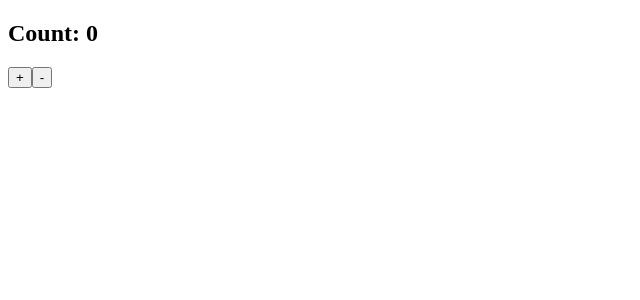
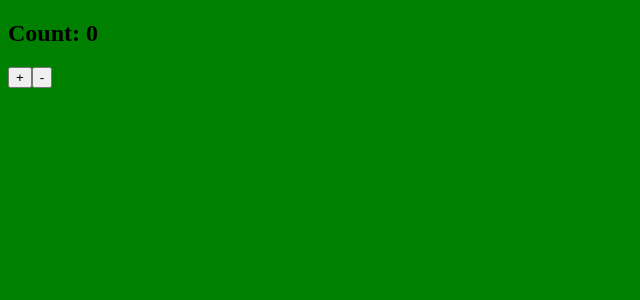
Before and after one commit to andreapavia/egghead-wepback-course, a React app: page / in a window 1280 px wide. Shown: the top 300 px of the page, without its empty margins (0-640 px from the left). Built offline with nearby package versions, Linux system fonts and the light colour scheme.

Commit message:
add css and sass loaders

```diff
--- a/package.json
+++ b/package.json
@@ -17,7 +17,11 @@
     "@babel/preset-env": "^7.4.4",
     "@babel/preset-react": "^7.0.0",
     "babel-loader": "^8.0.6",
+    "css-loader": "^2.1.1",
     "html-webpack-plugin": "^3.2.0",
+    "node-sass": "^4.12.0",
+    "sass-loader": "^7.1.0",
+    "style-loader": "^0.23.1",
     "webpack": "^4.31.0",
     "webpack-cli": "^3.3.2",
     "webpack-dev-server": "^3.4.1",
--- a/src/index.js
+++ b/src/index.js
@@ -3,4 +3,6 @@
 
 import App from './App'
 
+import './styles.scss'
+
 ReactDOM.render(<App />, document.getElementById('root'));
--- /dev/null
+++ b/src/styles.scss
@@ -0,0 +1,3 @@
+body {
+    background-color: green;
+}
--- a/webpack.config.base.js
+++ b/webpack.config.base.js
@@ -17,6 +17,11 @@
                     presets:['@babel/preset-env', '@babel/preset-react'],
                     plugins: ['@babel/plugin-proposal-class-properties']
                 }
+            },
+            {
+                test: /\.scss$/,
+                use: ['style-loader', 'css-loader', 'sass-loader'],
+                exclude: /node_modules/
             }
         ]
     },
```
Also changed, not shown: 1 other file (tests, documents, lock files or other folders).
